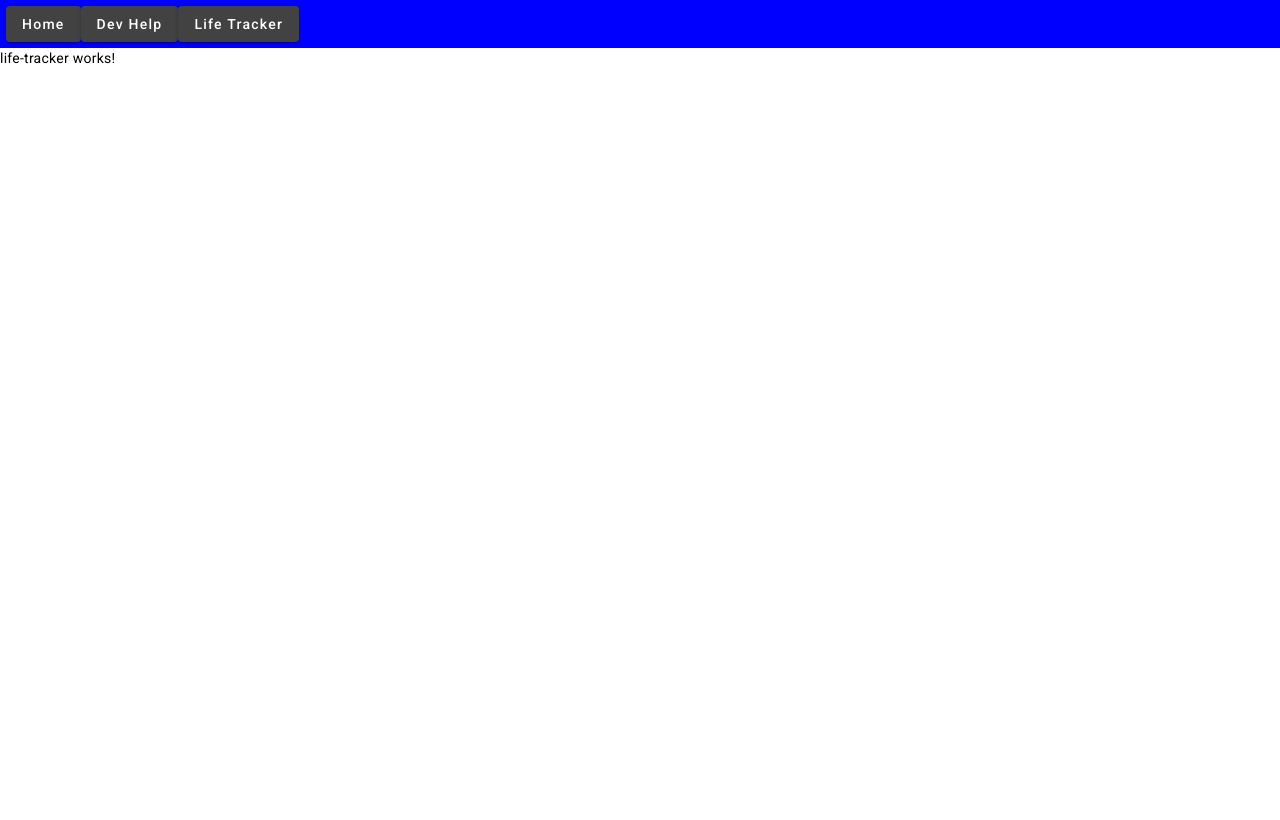
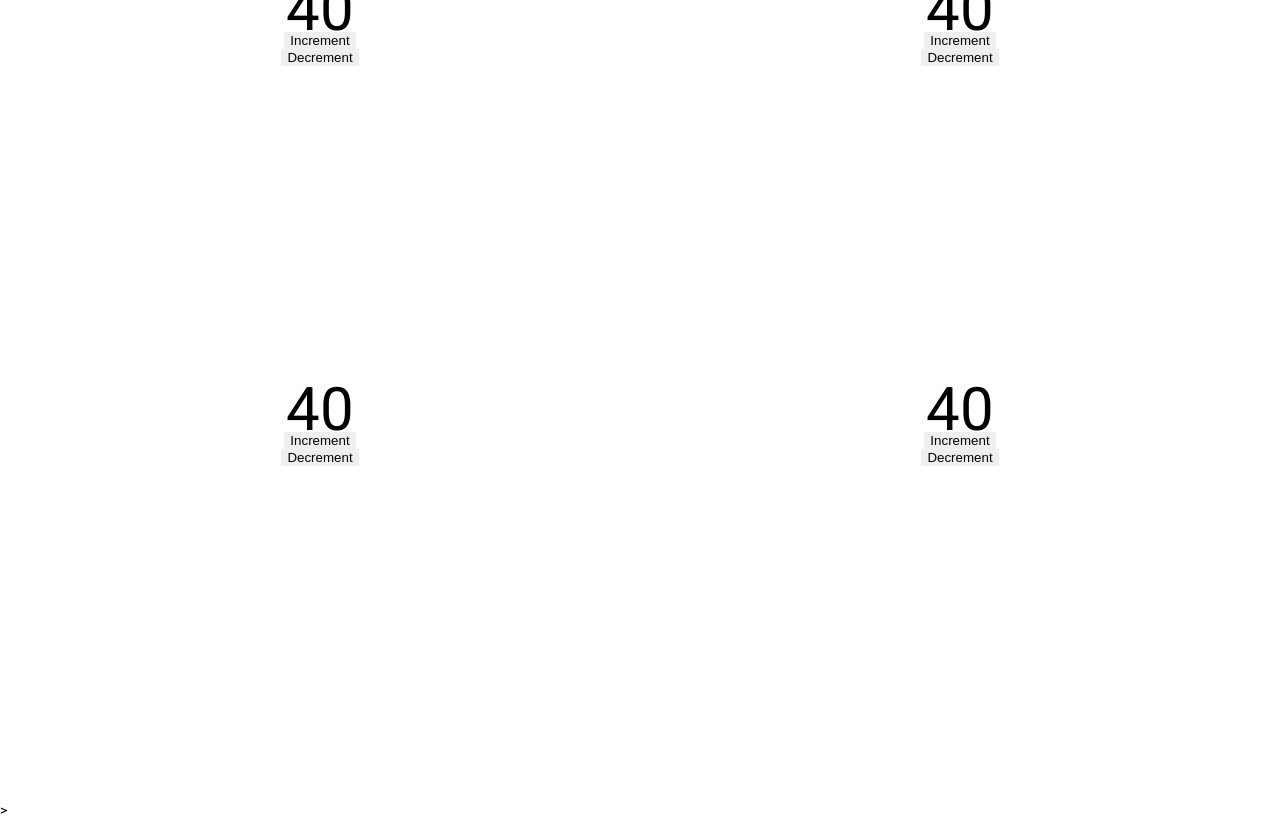
Before and after one commit to MorganaTheMoth/MTG-Assistant-Website, an Angular app: page /lifeTracker in a window 1280 px wide. Built offline with nearby package versions, Linux system fonts and the light colour scheme.

Commit message:
Added lifetracker functionality

```diff
--- a/src/app/Components/life-tracker/life-tracker.component.css
+++ b/src/app/Components/life-tracker/life-tracker.component.css
@@ -0,0 +1,14 @@
+.lifetracker_screen_container {
+    display: grid;
+    grid-template-columns: repeat(2, 1fr);
+    grid-template-rows: repeat(2, 1fr);
+    height: 100vh;
+  }
+
+  .player_box {
+    border: 2px solid #000;
+    box-sizing: border-box;
+    display: flex;
+    justify-content: center;
+    align-items: center;
+  }
--- a/src/app/Components/life-tracker/life-tracker.component.html
+++ b/src/app/Components/life-tracker/life-tracker.component.html
@@ -1 +1,6 @@
-<p>life-tracker works!</p>
+<div class="lifetracker_screen_container">
+    <app-player-info></app-player-info>
+    <app-player-info></app-player-info>
+    <app-player-info></app-player-info>
+    <app-player-info></app-player-info>
+</div>>
--- a/src/app/Components/life-tracker/life-tracker.component.ts
+++ b/src/app/Components/life-tracker/life-tracker.component.ts
@@ -1,4 +1,5 @@
 import { Component } from '@angular/core';
+import { PlayerInfoComponent } from 'src/app/player-info/player-info.component';
 
 @Component({
   selector: 'app-life-tracker',
--- a/src/app/app.component.html
+++ b/src/app/app.component.html
@@ -1,5 +1,5 @@
 <!--TopBar-->
-<nav class="navBar">
+<!-- <nav class="navBar">
 	<button mat-raised-button
 	        routerLink="/home"
 	        routerLinkActive="active"
@@ -18,5 +18,5 @@
 	        ariaCurrentWhenActive="page">
 		<a>Life Tracker</a>
 	</button>
-</nav>
+</nav> -->
 <router-outlet></router-outlet>
--- a/src/app/app.module.ts
+++ b/src/app/app.module.ts
@@ -7,6 +7,7 @@ import {HomeComponent} from "./Components/home/home.component";
 import {DevHelpComponent} from "./Components/dev-help/dev-help.component";
 import {LifeTrackerComponent} from "./Components/life-tracker/life-tracker.component";
 import {MatButtonModule} from "@angular/material/button";
+import { PlayerInfoComponent } from './player-info/player-info.component';
 
 
 const appRoutes: Routes = [
@@ -23,13 +24,14 @@ const appRoutes: Routes = [
 		RouterModule.forRoot(
 			appRoutes, {enableTracing: true}
 		),
-		MatButtonModule
+		MatButtonModule,
 	],
   declarations: [
     AppComponent,
     HomeComponent,
     DevHelpComponent,
-    LifeTrackerComponent
+    LifeTrackerComponent,
+	PlayerInfoComponent
   ],
   bootstrap: [AppComponent]
 })
--- a/src/app/player-info/player-info.component.css
+++ b/src/app/player-info/player-info.component.css
@@ -0,0 +1,27 @@
+.playerinfo_container{
+    position: relative;
+    display: flex;
+    flex-direction: column;
+    justify-content: center;
+    align-items: center;
+}
+/* .lifetotal_overlay{
+    position: absolute;
+    top: 0;
+    left: 0;
+    width: 100%;
+    height: 100%;
+    display: flex;
+    align-items: center;
+    justify-content: center;
+} */
+.lifetotal_text{
+    font:bold;
+    font-size: 60px;
+}
+.lifechange_button{
+    flex: 1;
+    border: none;
+    outline: none;
+    cursor: pointer;
+}
--- a/src/app/player-info/player-info.component.html
+++ b/src/app/player-info/player-info.component.html
@@ -1 +1,7 @@
-<p>player-info works!</p>
+<div class="playerinfo_container">
+    <div class="lifetotal_overlay">
+        <p class="lifetotal_text">{{lifeTotal}}</p>
+    </div>
+    <button class="lifechange_button" type="button" (click)="increment()">Increment</button>
+    <button class="lifechange_button" type="button" (click)="decrement()">Decrement</button>
+</div>
--- a/src/app/player-info/player-info.component.ts
+++ b/src/app/player-info/player-info.component.ts
@@ -7,5 +7,12 @@ import { Component } from '@angular/core';
   styleUrl: './player-info.component.css'
 })
 export class PlayerInfoComponent {
+   lifeTotal: number = 40
 
+   increment = () => {
+    this.lifeTotal += 1
+   }
+   decrement = () => {
+    this.lifeTotal -= 1
+   }
 }
```
